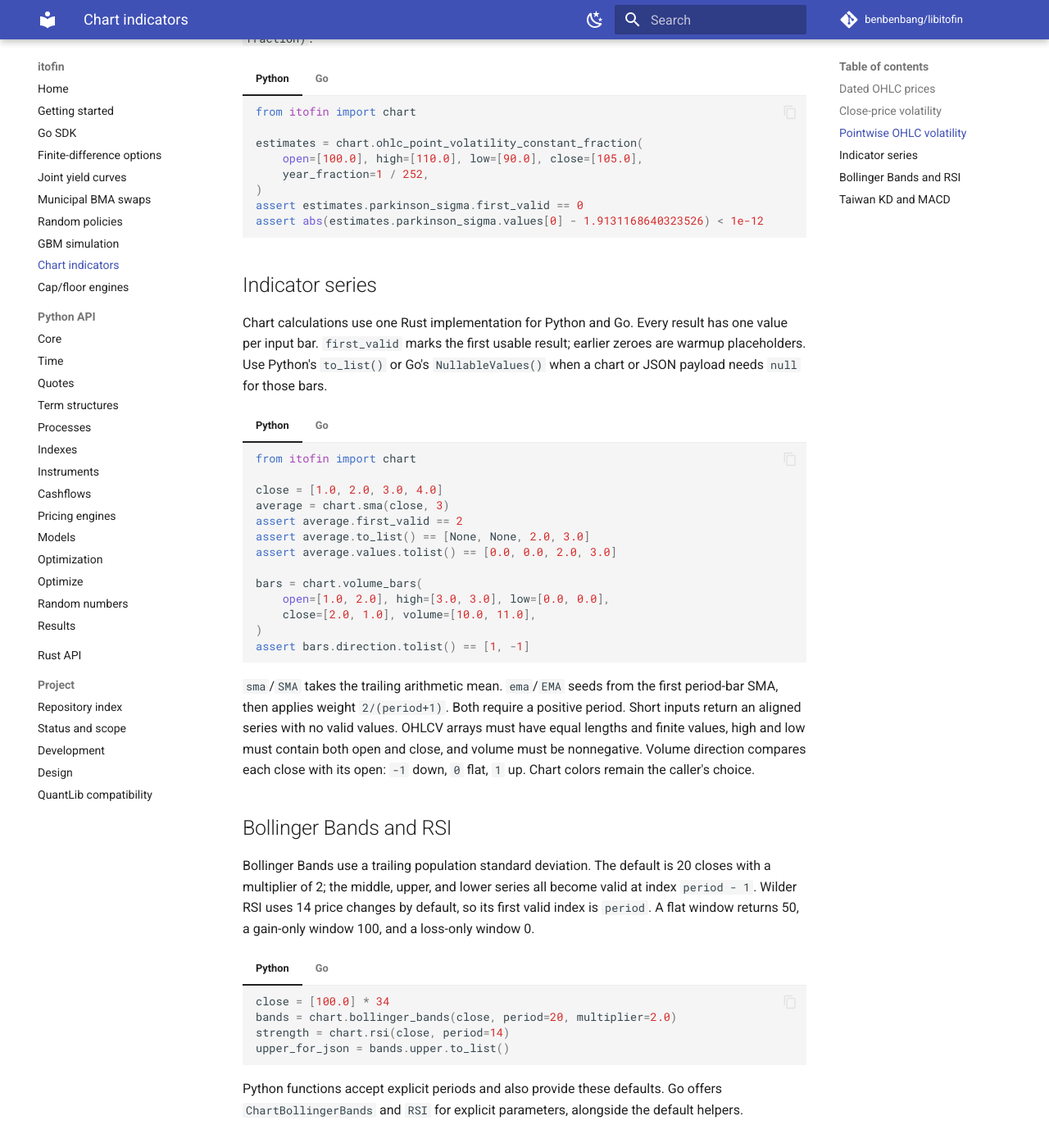
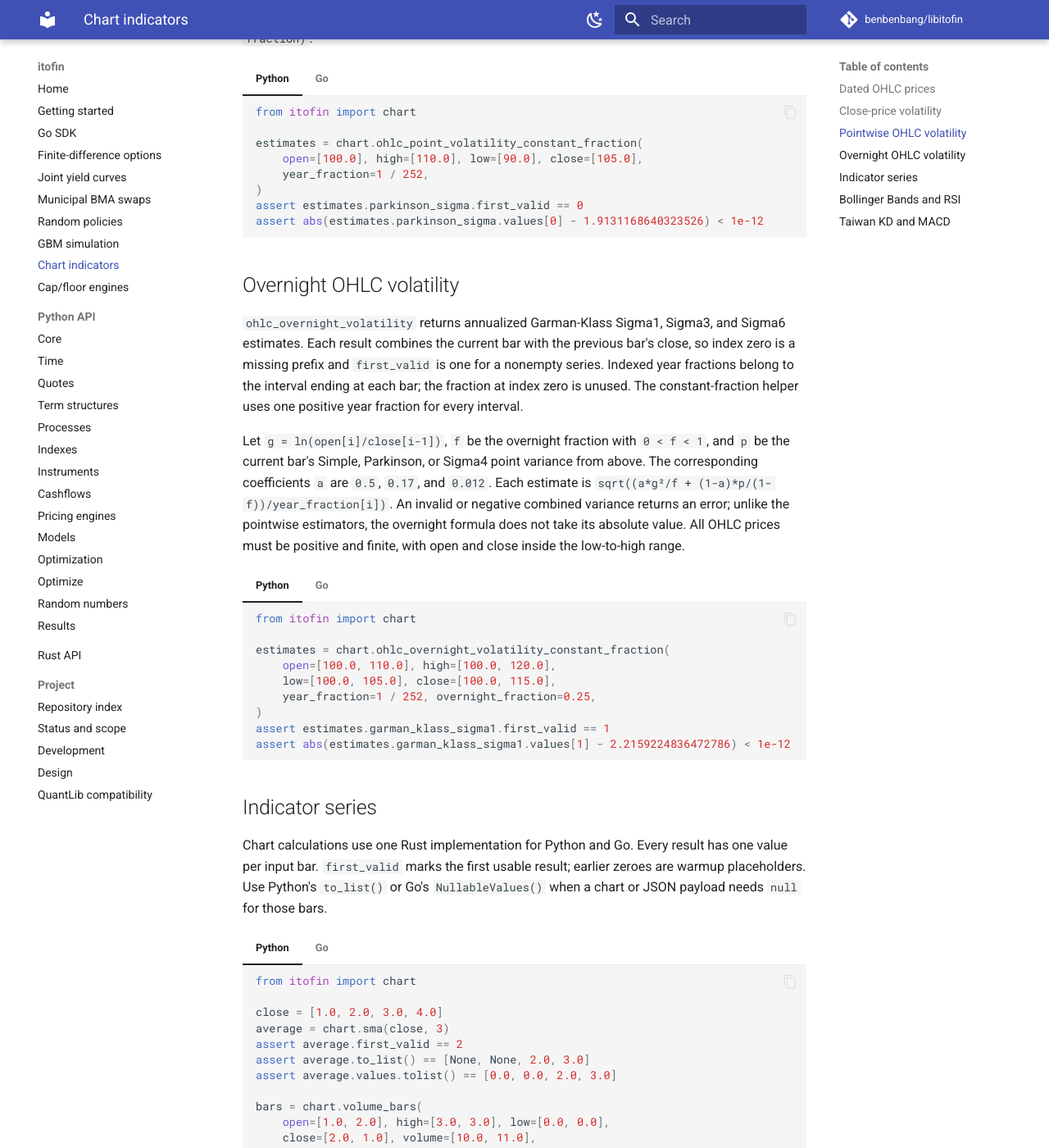
Before and after one commit to benbenbang/libitofin, an MkDocs documentation site: the page built from docs/docs/chart.md, in a window 1280 px wide and 1400 px high, scrolled down 1404 px. Shown: the whole window at 82% size. Built offline with MkDocs 1.6.1 and Material for MkDocs 9.7.7, drawn with Linux system fonts in a browser that asks for light colours; comment, search, counter and statistics services are not loaded.

Commit message:
docs(docs): document overnight OHLC volatility
Closes #1144

close #1144

````diff
--- a/docs/docs/chart.md
+++ b/docs/docs/chart.md
@@ -112,6 +112,51 @@
     )
     if err != nil { panic(err) }
     _ = estimates.ParkinsonSigma.NullableValues()
+    ```
+
+## Overnight OHLC volatility
+
+`ohlc_overnight_volatility` returns annualized Garman-Klass Sigma1, Sigma3,
+and Sigma6 estimates. Each result combines the current bar with the previous
+bar's close, so index zero is a missing prefix and `first_valid` is one for a
+nonempty series. Indexed year fractions belong to the interval ending at each
+bar; the fraction at index zero is unused. The constant-fraction helper uses
+one positive year fraction for every interval.
+
+Let `g = ln(open[i]/close[i-1])`, `f` be the overnight fraction with `0 < f < 1`,
+and `p` be the current bar's Simple, Parkinson, or Sigma4 point variance from
+above. The corresponding coefficients `a` are `0.5`, `0.17`, and `0.012`.
+Each estimate is `sqrt((a*g²/f + (1-a)*p/(1-f))/year_fraction[i])`.
+An invalid or negative combined variance returns an error; unlike the
+pointwise estimators, the overnight formula does not take its absolute value.
+All OHLC prices must be positive and finite, with open and close inside the
+low-to-high range.
+
+=== "Python"
+
+    ```python
+    from itofin import chart
+
+    estimates = chart.ohlc_overnight_volatility_constant_fraction(
+        open=[100.0, 110.0], high=[100.0, 120.0],
+        low=[100.0, 105.0], close=[100.0, 115.0],
+        year_fraction=1 / 252, overnight_fraction=0.25,
+    )
+    assert estimates.garman_klass_sigma1.first_valid == 1
+    assert abs(estimates.garman_klass_sigma1.values[1] - 2.2159224836472786) < 1e-12
+    ```
+
+=== "Go"
+
+    ```go
+    import itofin "github.com/benbenbang/libitofin/sdk/go"
+
+    estimates, err := itofin.OHLCOvernightVolatilityConstantFraction(
+        []float64{100, 110}, []float64{100, 120},
+        []float64{100, 105}, []float64{100, 115}, 1.0/252, 0.25,
+    )
+    if err != nil { panic(err) }
+    _ = estimates.GarmanKlassSigma1.NullableValues()
     ```
 
 ## Indicator series
````
